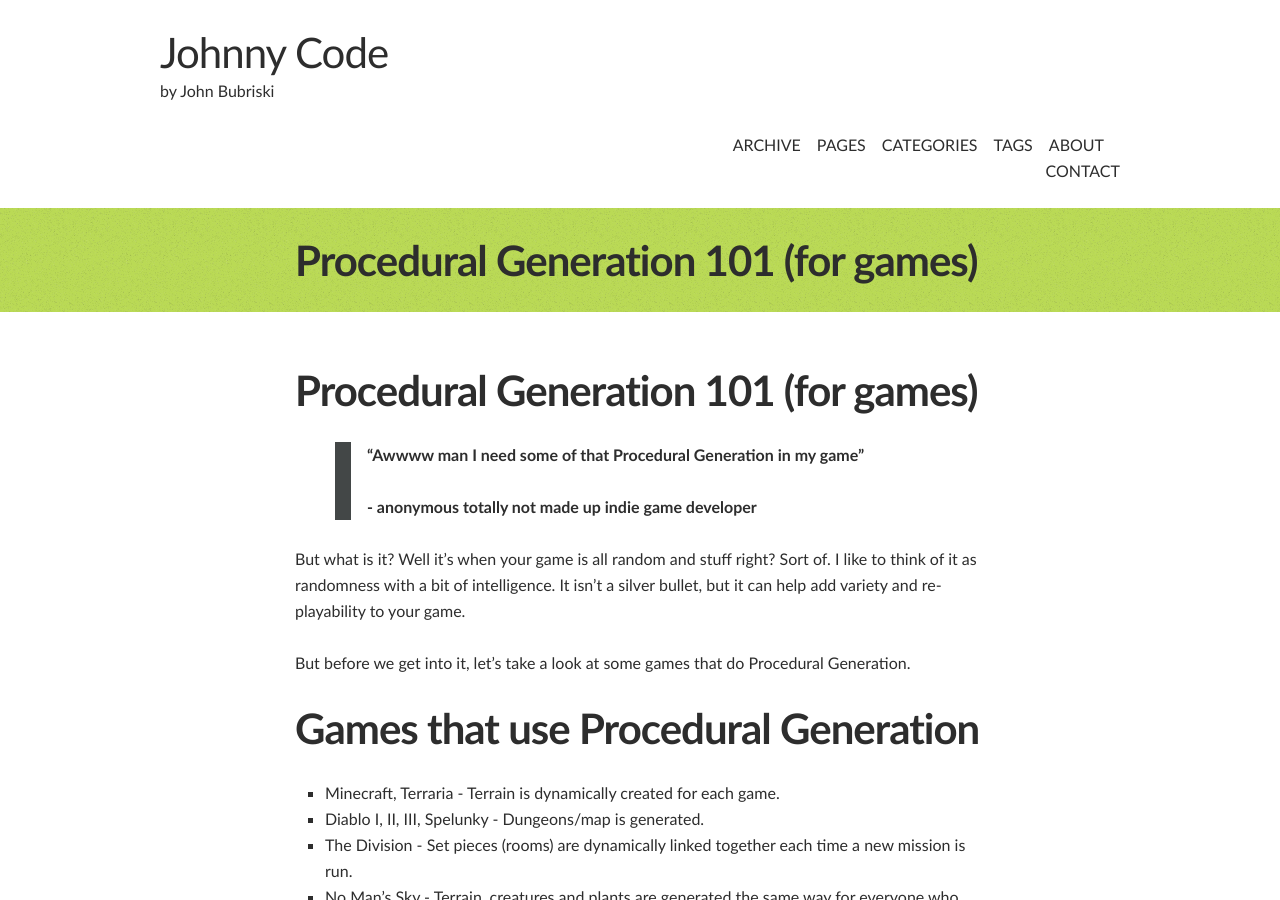
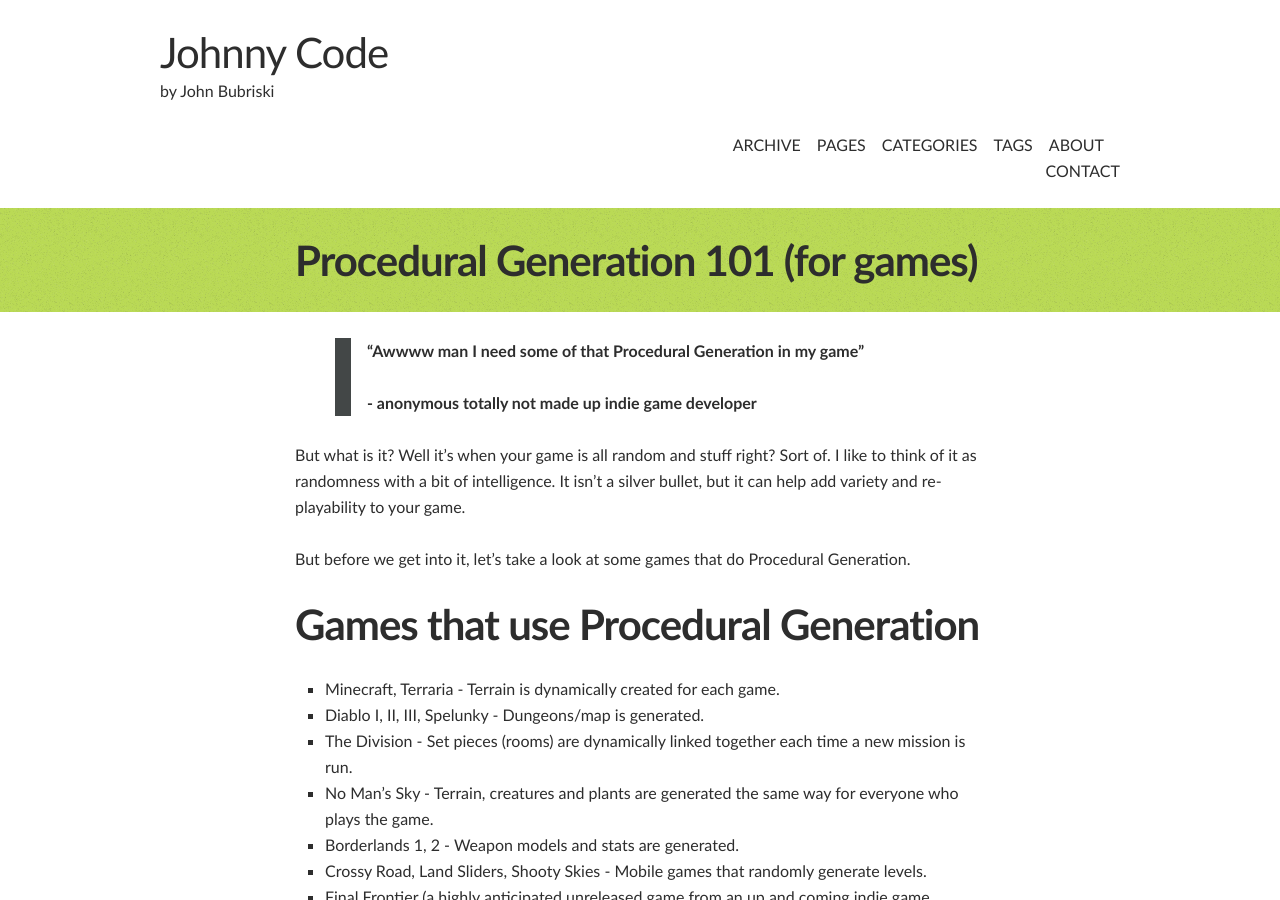
Before and after one commit to jbubriski/jbubriski.github.com, a Jekyll site: the page built from _posts/2016-11-08-procedural-generation-101-for-games.md, in a window 1280 px wide and 900 px high. Built offline with Jekyll 4.4.1, drawn with Linux system fonts in a browser that asks for light colours; a script that is not in the unit is left out; comment, search, counter and statistics services are not loaded.

Commit message:
Fixes double title

```diff
--- a/_posts/2016-11-08-procedural-generation-101-for-games.md
+++ b/_posts/2016-11-08-procedural-generation-101-for-games.md
@@ -11,8 +11,6 @@ tags:
 - Procedural Generation
 - Game Dev
 ---
-# Procedural Generation 101 (for games)
-
 > "Awwww man I need some of that Procedural Generation in my game"
 >
 > \- anonymous totally not made up indie game developer
```
